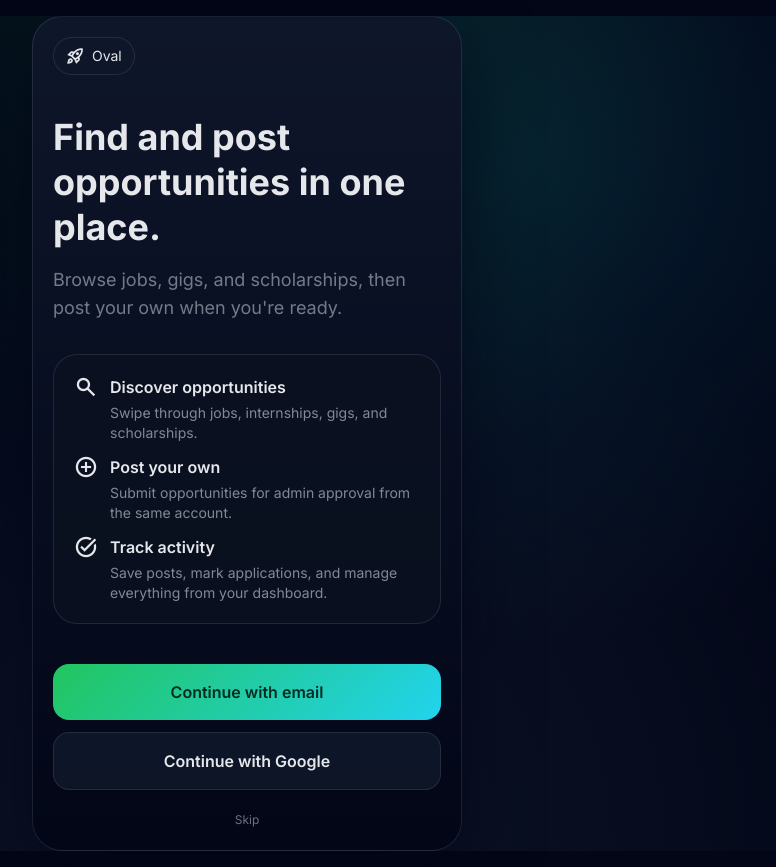
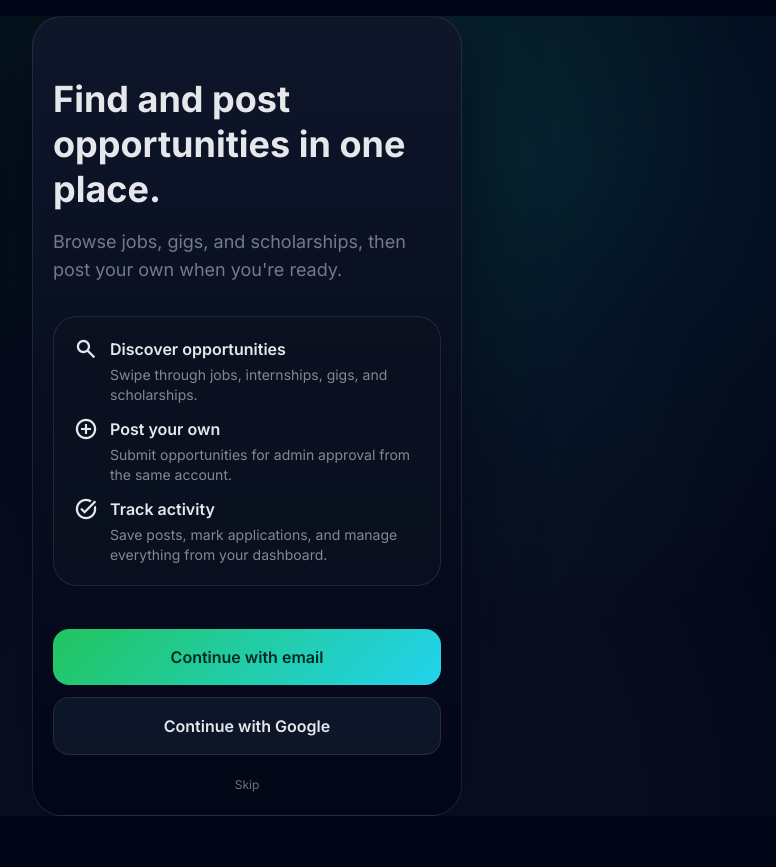
Before and after one commit to juliuskalume/Oval, a plain HTML site: page onboarding.html in a window 1280 px wide. Shown: the whole page, without its empty margins (393-1169 px from the left). After the commit the page ends 832 px from the top, so only its background shows below. Drawn offline with nearby package versions, Linux system fonts and the light colour scheme.

Commit message:
Simplify onboarding header

```diff
--- a/onboarding.html
+++ b/onboarding.html
@@ -16,11 +16,6 @@
 <body data-page="onboarding" class="bg-black min-h-screen text-white">
   <div class="phone bg-black flex flex-col justify-between">
     <div class="px-5 pb-5 safe-top-5">
-      <div class="inline-flex items-center gap-2 px-3 py-2 rounded-full bg-white/10 border border-white/10 text-sm">
-        <span class="material-symbols-outlined text-[18px]">rocket_launch</span>
-        Oval
-      </div>
-
       <div class="mt-10">
         <h1 class="text-4xl font-bold leading-tight">Find and post opportunities in one place.</h1>
         <p class="text-white/50 mt-4 text-lg">Browse jobs, gigs, and scholarships, then post your own when you're ready.</p>
```
